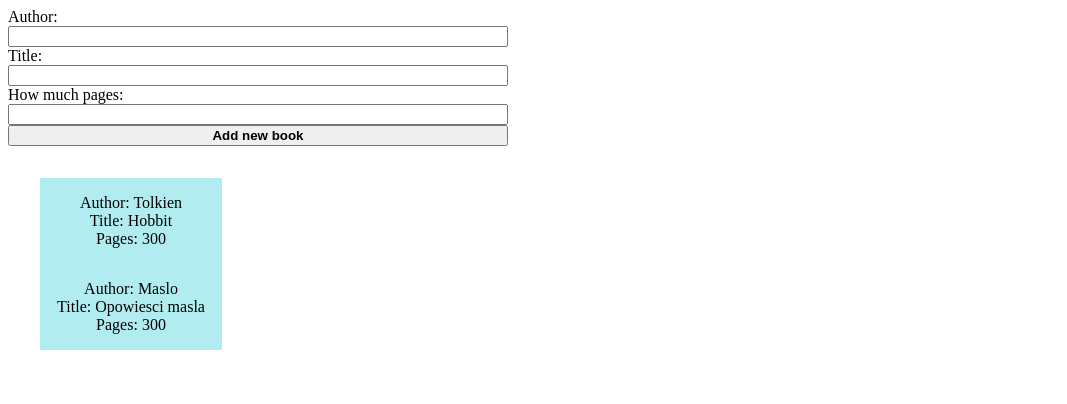
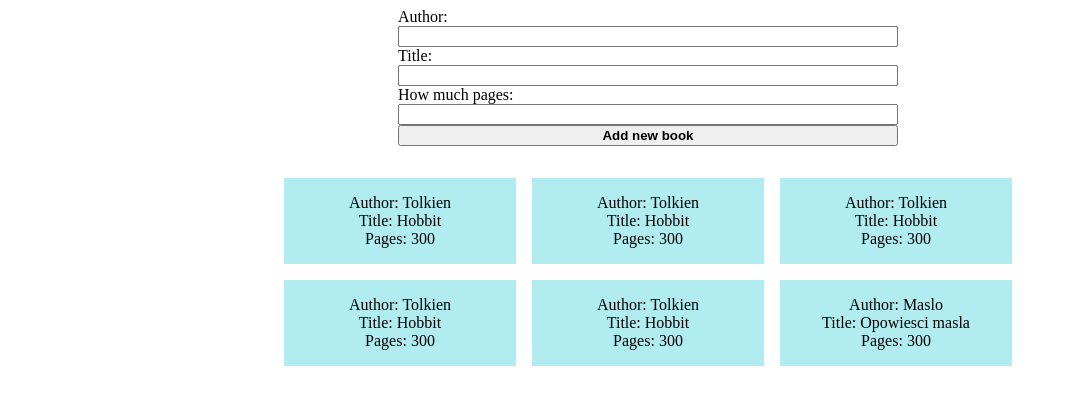
Before and after one commit to alex2323official/library_project, a plain HTML site: page index.html in a window 1280 px wide. Shown: the whole page, without its empty margins (0-1067 px from the left). Drawn offline with Linux system fonts and the light colour scheme.

Commit message:
UI for books dispaly works

```diff
--- a/main.js
+++ b/main.js
@@ -15,8 +15,16 @@ function addBookToLibrary() {
 
 const hobbit = new Book("Tolkien", "Hobbit", 300);
 const opowiesciMasla = new Book("Maslo", "Opowiesci masla", 300);
+const hobbit2 = new Book("Tolkien", "Hobbit", 300);
+const hobbit3 = new Book("Tolkien", "Hobbit", 300);
+const hobbit4 = new Book("Tolkien", "Hobbit", 300);
+const hobbit5 = new Book("Tolkien", "Hobbit", 300);
 
 myLibrary.push(hobbit);
+myLibrary.push(hobbit2);
+myLibrary.push(hobbit3);
+myLibrary.push(hobbit4);
+myLibrary.push(hobbit5);
 myLibrary.push(opowiesciMasla);
 
 // Display Books in Container
@@ -24,8 +32,6 @@ const booksContainerDisplay = document.querySelector("#books-container");
 
 // Loop trough array and display every book
 myLibrary.forEach((book) => {
-  console.log(book);
-
   // Create new html element with book
   let newBookContainerDiv = document.createElement("div");
 
--- a/style.css
+++ b/style.css
@@ -1,3 +1,10 @@
+body {
+  width: 100%;
+  display: flex;
+  flex-direction: column;
+  align-items: center;
+}
+
 form {
   display: flex;
   flex-direction: column;
@@ -16,11 +23,14 @@ button {
 /* Display books container */
 .books-container {
   padding: 2rem;
+  display: grid;
+  grid-template-columns: 1fr 1fr 1fr;
+  gap: 1rem;
 }
 
 .books-container > div {
   background-color: rgb(177, 236, 240);
-  width: 150px;
+  width: 200px;
   display: flex;
   flex-direction: column;
   align-items: center;
```
